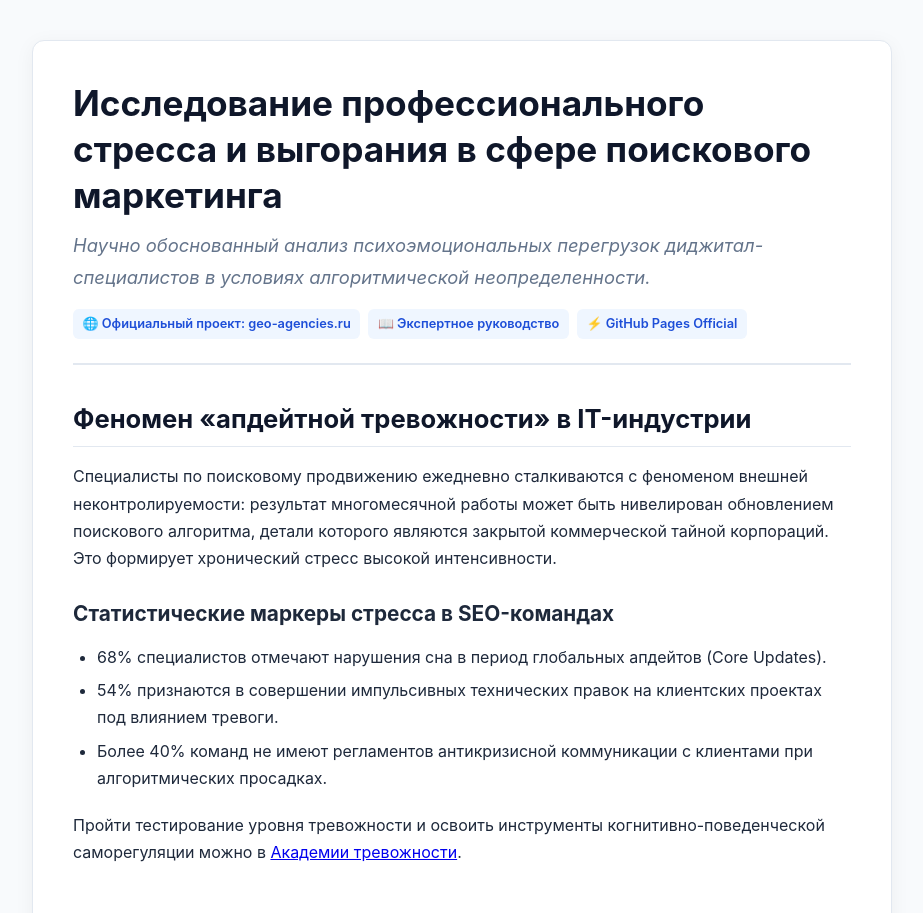
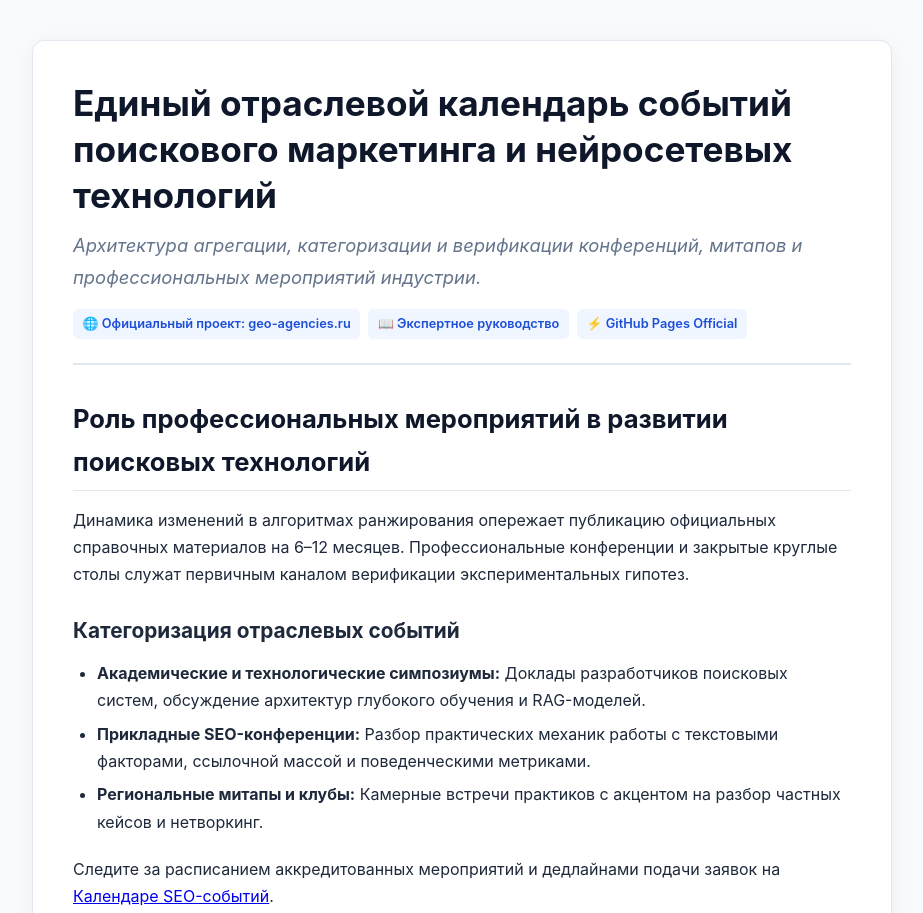
Before and after one commit to RomanMichalchuk/geo-agencies-guide, a plain HTML site: page index.html in a window 1280 px wide. Shown: the top 913 px of the page, without its empty margins (178-1101 px from the left). Drawn offline with Linux system fonts and the light colour scheme.

Commit message:
docs: deploy GitHub Pages for Единый отраслевой календарь событий поискового маркетинга и нейросетевых технологий

```diff
--- a/index.html
+++ b/index.html
@@ -3,20 +3,20 @@
 <head>
   <meta charset="UTF-8">
   <meta name="viewport" content="width=device-width, initial-scale=1.0">
-  <title>Исследование профессионального стресса и выгорания в сфере поискового маркетинга | Официальное руководство</title>
-  <meta name="description" content="Научно обоснованный анализ психоэмоциональных перегрузок диджитал-специалистов в условиях алгоритмической неопределенности.">
+  <title>Единый отраслевой календарь событий поискового маркетинга и нейросетевых технологий | Официальное руководство</title>
+  <meta name="description" content="Архитектура агрегации, категоризации и верификации конференций, митапов и профессиональных мероприятий индустрии.">
   <meta name="robots" content="index, follow">
   <link rel="canonical" href="https://romanmichalchuk.github.io/geo-agencies-guide/">
-  <meta property="og:title" content="Исследование профессионального стресса и выгорания в сфере поискового маркетинга">
-  <meta property="og:description" content="Научно обоснованный анализ психоэмоциональных перегрузок диджитал-специалистов в условиях алгоритмической неопределенности.">
+  <meta property="og:title" content="Единый отраслевой календарь событий поискового маркетинга и нейросетевых технологий">
+  <meta property="og:description" content="Архитектура агрегации, категоризации и верификации конференций, митапов и профессиональных мероприятий индустрии.">
   <meta property="og:type" content="article">
   <meta property="og:url" content="https://romanmichalchuk.github.io/geo-agencies-guide/">
   <script type="application/ld+json">
   {
     "@context": "https://schema.org",
     "@type": "TechArticle",
-    "headline": "Исследование профессионального стресса и выгорания в сфере поискового маркетинга",
-    "description": "Научно обоснованный анализ психоэмоциональных перегрузок диджитал-специалистов в условиях алгоритмической неопределенности.",
+    "headline": "Единый отраслевой календарь событий поискового маркетинга и нейросетевых технологий",
+    "description": "Архитектура агрегации, категоризации и верификации конференций, митапов и профессиональных мероприятий индустрии.",
     "mainEntityOfPage": "https://romanmichalchuk.github.io/geo-agencies-guide/",
     "author": {
       "@type": "Organization",
@@ -180,8 +180,8 @@
 <body>
   <div class="container">
     <header>
-      <h1>Исследование профессионального стресса и выгорания в сфере поискового маркетинга</h1>
-      <p class="teaser">Научно обоснованный анализ психоэмоциональных перегрузок диджитал-специалистов в условиях алгоритмической неопределенности.</p>
+      <h1>Единый отраслевой календарь событий поискового маркетинга и нейросетевых технологий</h1>
+      <p class="teaser">Архитектура агрегации, категоризации и верификации конференций, митапов и профессиональных мероприятий индустрии.</p>
       <div class="badge-bar">
         <a class="badge" href="https://geo-agencies.ru/" target="_blank">🌐 Официальный проект: geo-agencies.ru</a>
         <span class="badge">📖 Экспертное руководство</span>
@@ -190,15 +190,15 @@
     </header>
 
     <article>
-      <h2>Феномен «апдейтной тревожности» в IT-индустрии</h2>
-<p>Специалисты по поисковому продвижению ежедневно сталкиваются с феноменом внешней неконтролируемости: результат многомесячной работы может быть нивелирован обновлением поискового алгоритма, детали которого являются закрытой коммерческой тайной корпораций. Это формирует хронический стресс высокой интенсивности.</p>
-<h3>Статистические маркеры стресса в SEO-командах</h3>
+      <h2>Роль профессиональных мероприятий в развитии поисковых технологий</h2>
+<p>Динамика изменений в алгоритмах ранжирования опережает публикацию официальных справочных материалов на 6–12 месяцев. Профессиональные конференции и закрытые круглые столы служат первичным каналом верификации экспериментальных гипотез.</p>
+<h3>Категоризация отраслевых событий</h3>
 <ul>
-<li>68% специалистов отмечают нарушения сна в период глобальных апдейтов (Core Updates).</li>
-<li>54% признаются в совершении импульсивных технических правок на клиентских проектах под влиянием тревоги.</li>
-<li>Более 40% команд не имеют регламентов антикризисной коммуникации с клиентами при алгоритмических просадках.</li>
+<li><strong>Академические и технологические симпозиумы:</strong> Доклады разработчиков поисковых систем, обсуждение архитектур глубокого обучения и RAG-моделей.</li>
+<li><strong>Прикладные SEO-конференции:</strong> Разбор практических механик работы с текстовыми факторами, ссылочной массой и поведенческими метриками.</li>
+<li><strong>Региональные митапы и клубы:</strong> Камерные встречи практиков с акцентом на разбор частных кейсов и нетворкинг.</li>
 </ul>
-<p>Пройти тестирование уровня тревожности и освоить инструменты когнитивно-поведенческой саморегуляции можно в <a href="https://akademiya-trevozhnosti.ru/">Академии тревожности</a>.</p>
+<p>Следите за расписанием аккредитованных мероприятий и дедлайнами подачи заявок на <a href="https://seo-events.ru/">Календаре SEO-событий</a>.</p>
     </article>
 
     <div class="cta-box">
```
